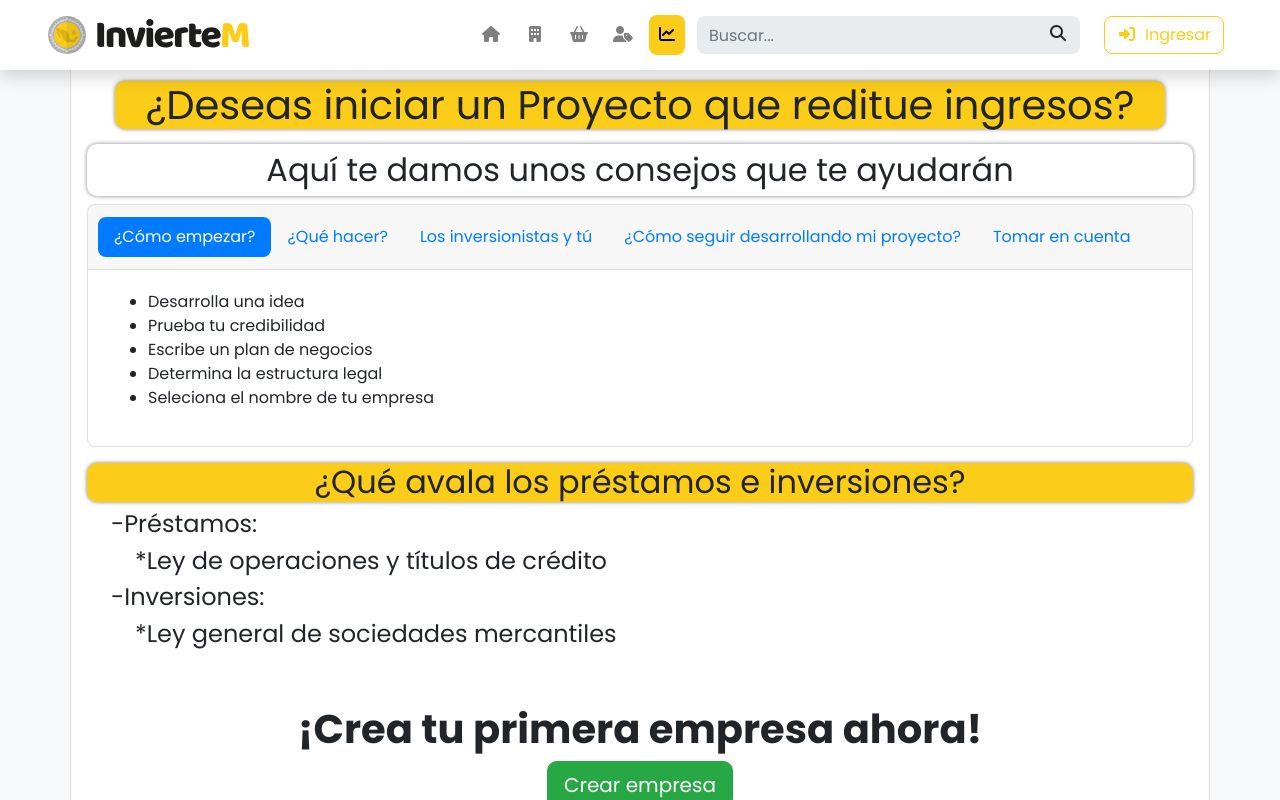
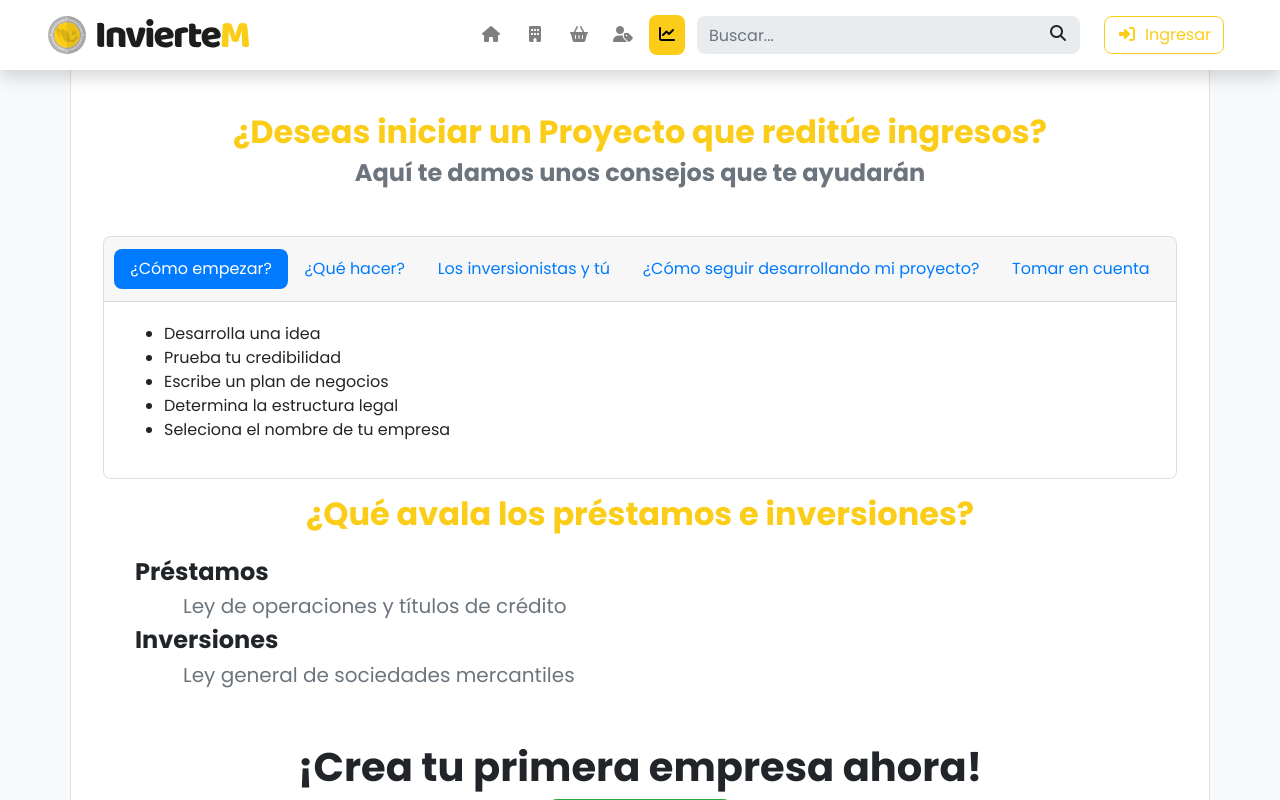
Before and after one commit to manuelgm0518/invierte-m, a Vue app: page /start-business in a window 1280 px wide. Shown: the top 800 px of the page. Built offline with nearby package versions, Linux system fonts and the light colour scheme; a web font is replaced by a local one.

Commit message:
Fixed add business

```diff
--- a/src/views/StartBusiness.vue
+++ b/src/views/StartBusiness.vue
@@ -1,91 +1,129 @@
 <template>
-  <div  class="container card p-3 mt-5">
-    <div class="mt-3">
-      <center>
-        <h1 id="frase">¿Deseas iniciar un Proyecto que reditue ingresos? </h1>
-      </center>
-      <center>
-      <h2 id="contorno">Aquí te damos unos consejos que te ayudarán</h2>
-      </center>
+	<div class="container card p-3 mt-5">
+		<div class="mt-5 mb-4 text-center">
+			<div class="h2 text-golden font-weight-bold">¿Deseas iniciar un Proyecto que reditúe ingresos?</div>
+			<div class="h4 text-muted font-weight-bold">Aquí te damos unos consejos que te ayudarán</div>
 		</div>
 		<div>
-      <b-card no-body>
-        <b-tabs pills card>
+			<b-card no-body class="m-3">
+				<b-tabs pills card fill>
 					<b-tab :title="item.titulo" v-for="(item,i) in sections" :key="i">
 						<b-card-text>
 							<ul>
-                <li v-for="tip in item.tips" :key="tip">{{ tip }} </li>
+								<li v-for="tip in item.tips" :key="tip">{{ tip }}</li>
 							</ul>
 						</b-card-text>
 					</b-tab>
 				</b-tabs>
 			</b-card>
 		</div>
-    <div class="mt-3">
+		<div class="mx-5">
 			<center>
-        <h2 style="background: #fbcd18; border-radius:10px;   box-shadow: 0px 0px 4px rgba(0, 0, 0, 0.5);">¿Qué avala los préstamos e inversiones?</h2>
+				<div class="h2 mb-4 text-golden font-weight-bold">¿Qué avala los préstamos e inversiones?</div>
 			</center>
-      <h4 class="ml-4">-Préstamos:</h4>
-      <h4 class="ml-5">*Ley de operaciones y títulos de crédito</h4>
-      <h4 class="ml-4">-Inversiones:</h4>
-      <h4 class="ml-5">*Ley general de sociedades mercantiles</h4>
+			<div>
+				<div class="h4 text-black font-weight-bold">Préstamos</div>
+				<div class="h5 text-muted ml-5">Ley de operaciones y títulos de crédito</div>
+				<div class="h4 text-black font-weight-bold">Inversiones</div>
+				<div class="h5 text-muted ml-5">Ley general de sociedades mercantiles</div>
+			</div>
 		</div>
 		<div class="text-center my-5">
 			<h1 class="font-weight-bold">¡Crea tu primera empresa ahora!</h1>
-      <b-button size="lg" variant="success" :to="{'name': 'AgregarEmpresa', 'params':{ id:$store.state.user.id } }">Crear empresa</b-button>
+			<b-button size="lg" variant="success" @click="gotoAddBusiness">Crear empresa</b-button>
 		</div>
 	</div>
 </template>
 
 <script>
 export default {
-  name:'StartBusiness',
-  data(){
-    return{
-      sections :[
+	name: "StartBusiness",
+	methods: {
+		gotoAddBusiness() {
+			if (this.$store.state.user.id == null)
+				alert("Debes iniciar sesión primero!");
+			else
+				this.$route.push({
+					name: "AgregarEmpresa",
+					params: { id: this.$store.state.user.id }
+				});
+		}
+	},
+	data() {
+		return {
+			sections: [
 				{
-          titulo : '¿Cómo empezar?',
-          tips: ['Desarrolla una idea', 'Prueba tu credibilidad', ' Escribe un plan de negocios', ' Determina la estructura legal',  'Seleciona el nombre de tu empresa']
+					titulo: "¿Cómo empezar?",
+					tips: [
+						"Desarrolla una idea",
+						"Prueba tu credibilidad",
+						" Escribe un plan de negocios",
+						" Determina la estructura legal",
+						"Seleciona el nombre de tu empresa"
+					]
 				},
 				{
-          titulo:'¿Qué hacer?',
-          tips: ['Identifica tu mercado', 'Determina los costos', 'Establece un presupuesto', 'Elige la locación adecuada', 'Da un servicio impecable al cliente']
+					titulo: "¿Qué hacer?",
+					tips: [
+						"Identifica tu mercado",
+						"Determina los costos",
+						"Establece un presupuesto",
+						"Elige la locación adecuada",
+						"Da un servicio impecable al cliente"
+					]
 				},
 				{
-          titulo:'Los inversionistas y tú',
-          tips: ['Encuentra a los inversionistas adecuados', 'Escucha a los inversionistas', 'Sé flexible ante la probabilidad de cambio de tu idea', 'Evita las peleas con socios e inversionistas', 'No te preocupes por perder un porcentaje de la compañía']
+					titulo: "Los inversionistas y tú",
+					tips: [
+						"Encuentra a los inversionistas adecuados",
+						"Escucha a los inversionistas",
+						"Sé flexible ante la probabilidad de cambio de tu idea",
+						"Evita las peleas con socios e inversionistas",
+						"No te preocupes por perder un porcentaje de la compañía"
+					]
 				},
 				{
-          titulo:'¿Cómo seguir desarrollando mi proyecto?',
-          tips: ['Arregla los libros de contabilidad', 'Ofrece nuevos productos o servicios', 'No te preocupes en exceso por tu economía', 'Encuentra a los empleados adecuados', 'Asigna resposabilidades']
+					titulo: "¿Cómo seguir desarrollando mi proyecto?",
+					tips: [
+						"Arregla los libros de contabilidad",
+						"Ofrece nuevos productos o servicios",
+						"No te preocupes en exceso por tu economía",
+						"Encuentra a los empleados adecuados",
+						"Asigna resposabilidades"
+					]
 				},
 				{
-          titulo:'Tomar en cuenta',
-          tips: ['La patente puede esperar', 'Ignora a los negativos', 'Sé paciente', 'Ofrece una experiencia al cliente', 'No esperes el éxito de inmediato']
+					titulo: "Tomar en cuenta",
+					tips: [
+						"La patente puede esperar",
+						"Ignora a los negativos",
+						"Sé paciente",
+						"Ofrece una experiencia al cliente",
+						"No esperes el éxito de inmediato"
+					]
 				}
 			]
+		};
 	}
-  }
-}
+};
 </script>
 
 <style scoped>
 .nav-pills .nav-link.active,
-.show>.nav-pills .nav-link{
-    background: green !important
+.show > .nav-pills .nav-link {
+	background: green !important;
 }
-#frase{
+#frase {
 	background: #fbcd18;
 	border-radius: 10px;
 	box-shadow: 0px 0px 4px rgba(0, 0, 0, 0.5);
 	width: 1050px;
 	margin-bottom: 15px;
 }
-#contorno{
+#contorno {
 	margin-top: 0;
 	padding: 7px;
 	box-shadow: 0px 0px 4px rgba(0, 0, 0, 0.5);
 	border-radius: 10px;
 }
-
 </style>
--- a/src/views/User.vue
+++ b/src/views/User.vue
@@ -1,11 +1,11 @@
 <template>
-	<b-container fluid class="my-3 my-md-5">
+	<b-container class="my-3 my-md-5">
 		<b-row>
 			<b-col cols="12" md="5">
-				<b-card class="border-0 shadow">
-					<b-row class="">
+				<b-card class="border-0 shadow my-2">
+					<b-row class>
 						<b-col cols="12" md="3" class="text-center">
-							<b-avatar variant="silver my-2" size="100" :src="avatarURL" rounded />
+							<b-avatar variant="silver my-2" size="75" :src="avatarURL" rounded />
 						</b-col>
 						<b-col>
 							<span class="h2 font-weight-bold">{{ firstName + " " + lastName}}</span>
@@ -18,16 +18,19 @@
 				</b-card>
 			</b-col>
 			<b-col>
-				<b-card class="border-0 shadow">
-			<div class="h3 font-weight-bold mb-3">Empresas</div>
-			<b-list-group>
-				<b-list-group-item button v-for="business in businesses" variant="silver" :key="business._id">{{business.name}}</b-list-group-item>
-			</b-list-group>
-		</b-card>
+				<b-card class="border-0 shadow my-2" v-if="businesses.length>0">
+					<div class="h3 font-weight-bold mb-3">Empresas</div>
+					<b-list-group>
+						<b-list-group-item
+							button
+							v-for="business in businesses"
+							variant="silver"
+							:key="business._id"
+						>{{business.name}}</b-list-group-item>
+					</b-list-group>
+				</b-card>
 			</b-col>
 		</b-row>
-
-
 	</b-container>
 </template>
 
@@ -51,9 +54,7 @@ export default {
 	methods: {
 		getUserBusinesses() {
 			axios
-				.get(
-					"http://localhost:3000/api/business/user/" + this.$store.state.user.id
-				)
+				.get("http://localhost:3000/api/business/user/" + this.$route.params.id)
 				.then(res => {
 					this.businesses = res.data;
 				});
```
Lines whose indentation alone changed are shown as unchanged.
